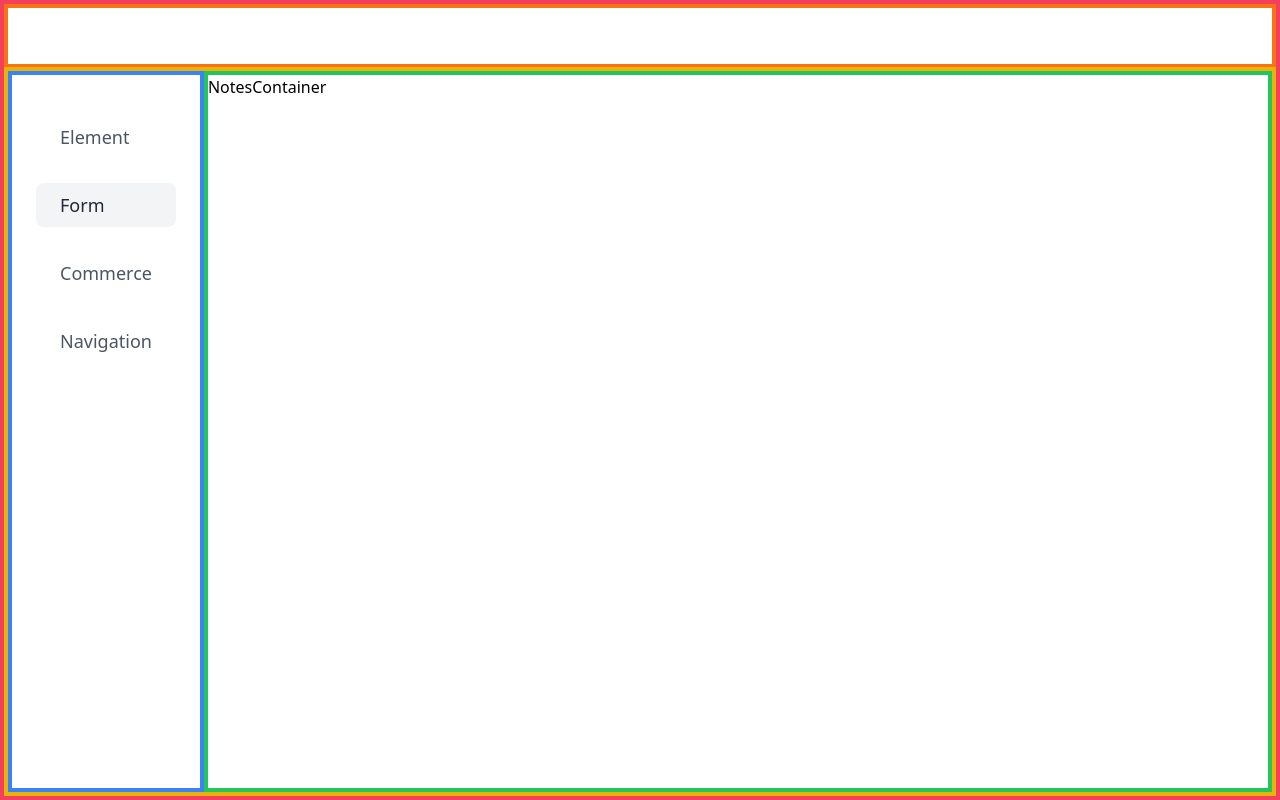
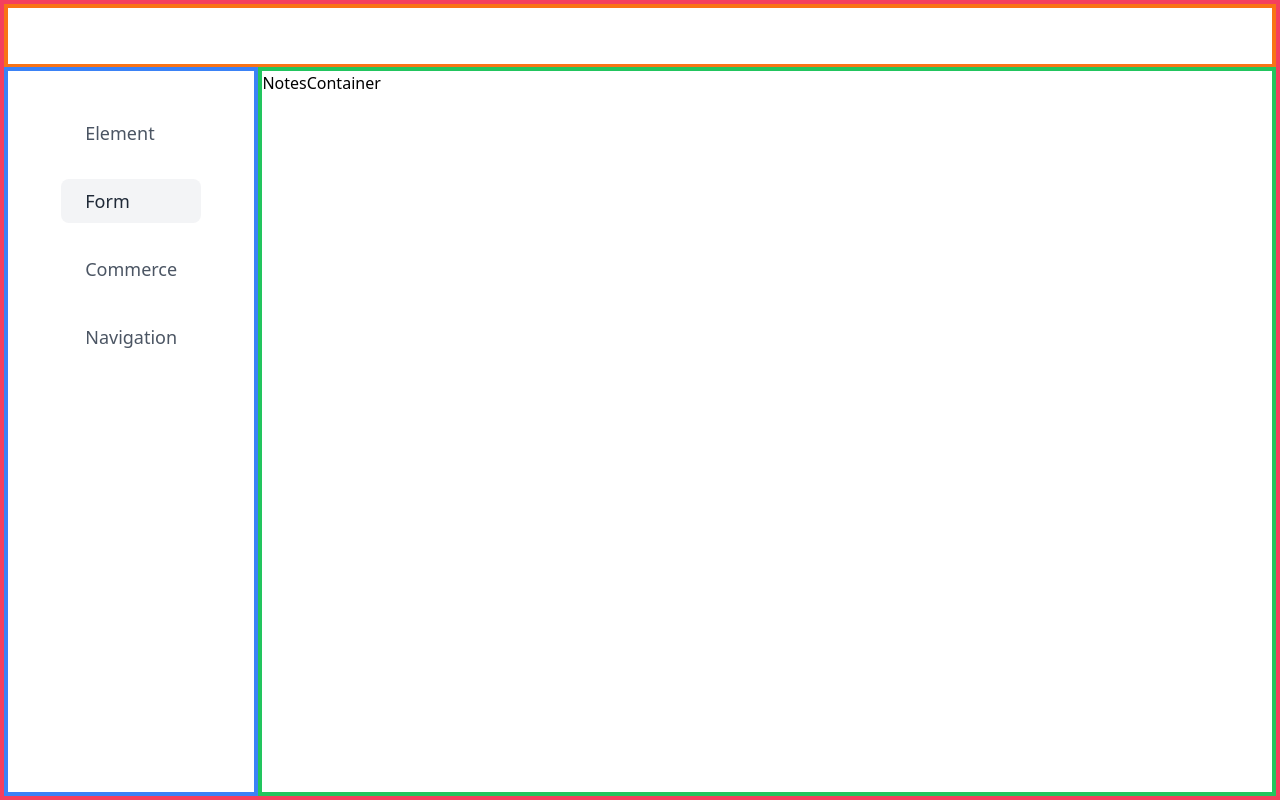
Before and after one commit to frankurk/lab-notes, a React (Vite) app: page /home in a window 1280 px wide. Built offline with nearby package versions, Linux system fonts and the light colour scheme.

Commit message:
flex in home view

```diff
--- a/src/views/Home.jsx
+++ b/src/views/Home.jsx
@@ -5,21 +5,15 @@ import NotesContainer from '../components/NotesContainer';
 
 const Home = () => {
   return (
-    <div
-      className="
-    border-4 border-rose-500 w-full h-screen"
-    >
-      <div className="border-4 border-orange-500 h-[8%]">
+    <div className="flex flex-row flex-wrap border-4 border-rose-500 w-full h-screen">
+      <div className="border-4 border-orange-500 h-[8%] w-full">
         <Header />
       </div>
-
-      <div className=" flex flex-row border-4 border-yellow-500 h-[92%] ">
-        <div className=" basis-20 border-4 border-blue-500 bg-white dark:bg-gray-800 ">
-          <Sidebar />
-        </div>
-        <div className="basis-full border-4 border-green-500">
-          <NotesContainer />
-        </div>
+      <div className="border-4 border-blue-500 bg-white dark:bg-gray-800 w-[20%] h-[92%]">
+        <Sidebar />
+      </div>
+      <div className="border-4 border-green-500 w-[80%] h-[92%]" >
+        <NotesContainer />
       </div>
     </div>
   );
```
